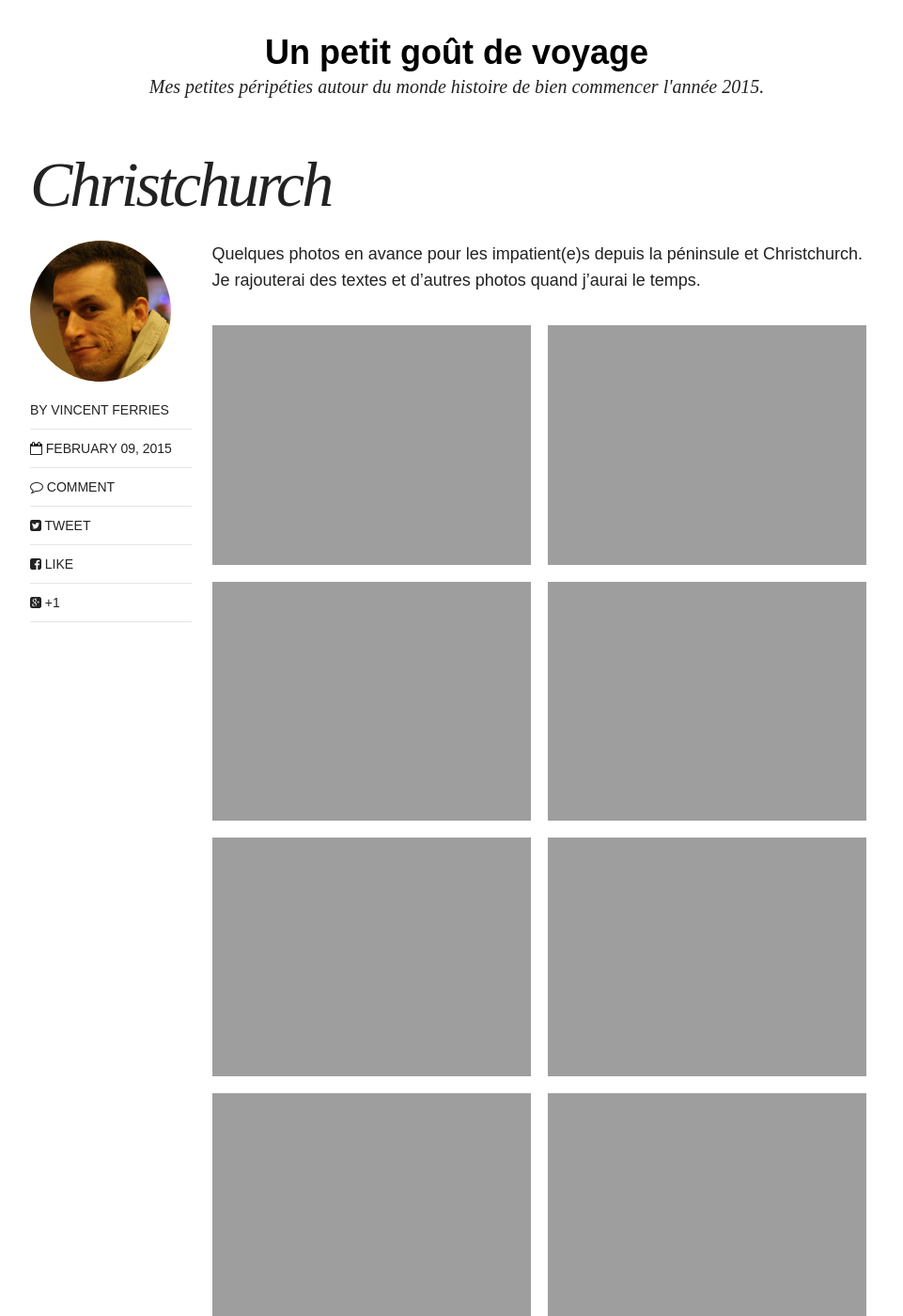
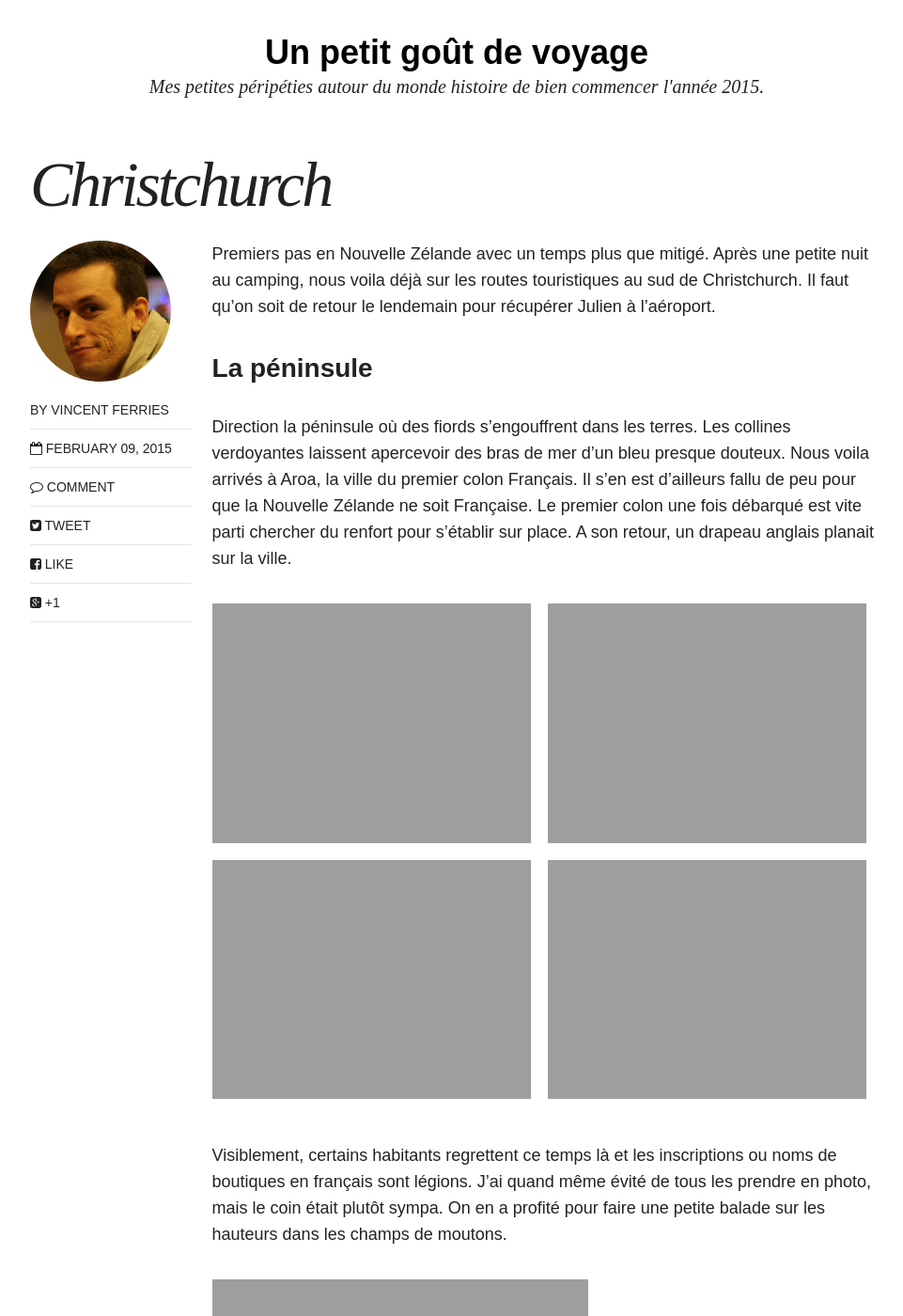
Before and after one commit to vferries/voyage, a Jekyll site: the page built from _posts/2015-02-09-peninsule.md, in a window 1280 px wide and 1400 px high, scrolled down 292 px. Shown: the whole window at 94% size, without its empty margins (154-1115 px from the left). Built offline with Jekyll 4.4.1, drawn with Linux system fonts in a browser that asks for light colours; nearby versions of some CDN libraries; comment, search, counter and statistics services are not loaded; some of the changed text lies outside the part shown.

Commit message:
Petits ajouts textuels.

```diff
--- a/_posts/2015-02-09-peninsule.md
+++ b/_posts/2015-02-09-peninsule.md
@@ -10,16 +10,42 @@ share: true
 #  feature: dauphins/bandeau.jpg
 ---
 
-Quelques photos en avance pour les impatient(e)s depuis la péninsule et Christchurch.
-Je rajouterai des textes et d'autres photos quand j'aurai le temps.
+Premiers pas en Nouvelle Zélande avec un temps plus que mitigé. Après une petite nuit au camping, nous voila déjà sur les routes touristiques au sud de Christchurch. Il faut qu'on soit de retour le lendemain pour récupérer Julien à l'aéroport.
+
+### La péninsule
+
+Direction la péninsule où des fiords s'engouffrent dans les terres. Les collines verdoyantes laissent apercevoir des bras de mer d'un bleu presque douteux. Nous voila arrivés à Aroa, la ville du premier colon Français. Il s'en est d'ailleurs fallu de peu pour que la Nouvelle Zélande ne soit Française. Le premier colon une fois débarqué est vite parti chercher du renfort pour s'établir sur place. A son retour, un drapeau anglais planait sur la ville.
 
 <figure class="half">
+	<a href="{{site.url}}/images/peninsule/moutons.jpg"><img src="{{site.url}}/images/peninsule/moutons.jpg" alt="moutons"></a>
+	<a href="{{site.url}}/images/peninsule/peninsule.jpg"><img src="{{site.url}}/images/peninsule/peninsule.jpg" alt="péninsule"></a>
+	<a href="{{site.url}}/images/peninsule/oiseau.jpg"><img src="{{site.url}}/images/peninsule/oiseau.jpg" alt="oiseau"></a>
+	<a href="{{site.url}}/images/peninsule/ponton.jpg"><img src="{{site.url}}/images/peninsule/ponton.jpg" alt="ponton"></a>
+</figure>
+
+Visiblement, certains habitants regrettent ce temps là et les inscriptions ou noms de boutiques en français sont légions.
+J'ai quand même évité de tous les prendre en photo, mais le coin était plutôt sympa.
+On en a profité pour faire une petite balade sur les hauteurs dans les champs de moutons.
+
+<figure>
+	<a href="{{site.url}}/images/peninsule/bellevilla.jpg"><img src="{{site.url}}/images/peninsule/bellevilla.jpg" alt="belle villa"></a>
+</figure>
+
+### Museum
+
+A cause du temps toujours pas à la fête, on a remis le cap sur Christchurch pour aller visiter le musée et ses jardins. Très intéressant avec pas mal de choses sur à peu près tout : les maoris, les films Néo Zélandais, les oiseaux du coin, les dinosaures...
+
+<figure>
 	<a href="{{site.url}}/images/peninsule/arbre.jpg"><img src="{{site.url}}/images/peninsule/arbre.jpg" alt="arbre"></a>
-	<a href="{{site.url}}/images/peninsule/bellevilla.jpg"><img src="{{site.url}}/images/peninsule/bellevilla.jpg" alt="belle villa"></a>
+</figure>
+
+### Une ville dévastée
+
+Chirstchurch s'est mangé un méchant tremblement de terre, qui a dévasté une grosse partie de la ville en 2011. Tout y est en pleine reconstruction. Il y a des travaux partout, et le centre ressemble quelque peu à une ville fantôme.
+
+<figure class="half">
 	<a href="{{site.url}}/images/peninsule/cathedrale.jpg"><img src="{{site.url}}/images/peninsule/cathedrale.jpg" alt="cathédrale"></a>
-	<a href="{{site.url}}/images/peninsule/moutons.jpg"><img src="{{site.url}}/images/peninsule/moutons.jpg" alt="moutons"></a>
-	<a href="{{site.url}}/images/peninsule/oiseau.jpg"><img src="{{site.url}}/images/peninsule/oiseau.jpg" alt="oiseau"></a>
-	<a href="{{site.url}}/images/peninsule/peninsule.jpg"><img src="{{site.url}}/images/peninsule/peninsule.jpg" alt="péninsule"></a>
-	<a href="{{site.url}}/images/peninsule/ponton.jpg"><img src="{{site.url}}/images/peninsule/ponton.jpg" alt="ponton"></a>
 	<a href="{{site.url}}/images/peninsule/restart.jpg"><img src="{{site.url}}/images/peninsule/restart.jpg" alt="restart"></a>
 </figure>
+
+La cathédrale en est un des poignants témoignages, complètement détruite. Ils ont reconstruit une sorte de centre commercial qu'ils ont appelé re:start à partir de containers de bateaux. Cela laisse quand même une impression bizarre, mais à voir l'empressement des promoteurs, il y a fort à parier que la ville renaîtra de ses cendres sous peu !
```
Also changed, not shown: _posts/2015-02-10-dauphins.md (+18 -6 lines), _posts/2015-01-29-nouvellestahiti.md (renamed from _posts/2015-01-29-nouvelles.md), _posts/2015-02-11-nouvellesnz.md (renamed from _posts/2015-02-11-nouvelles.md).
